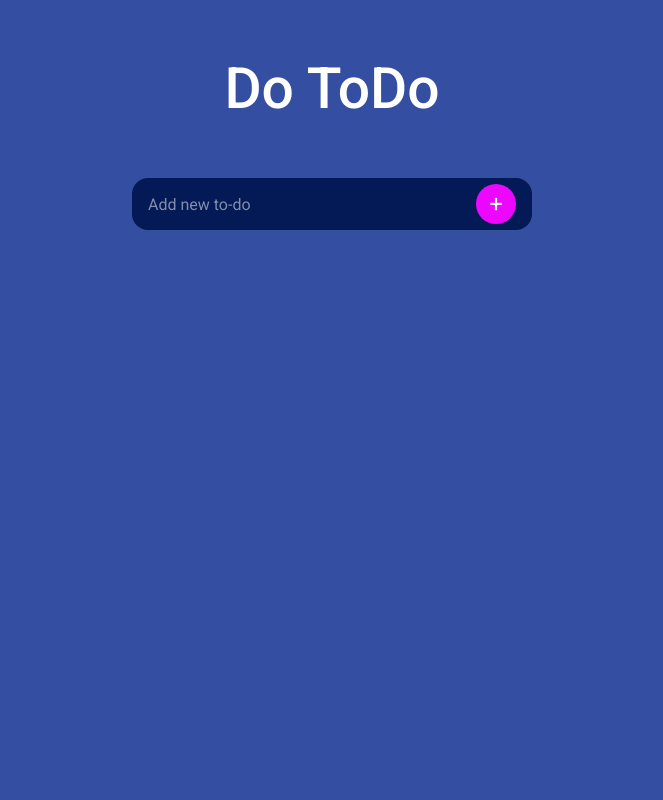
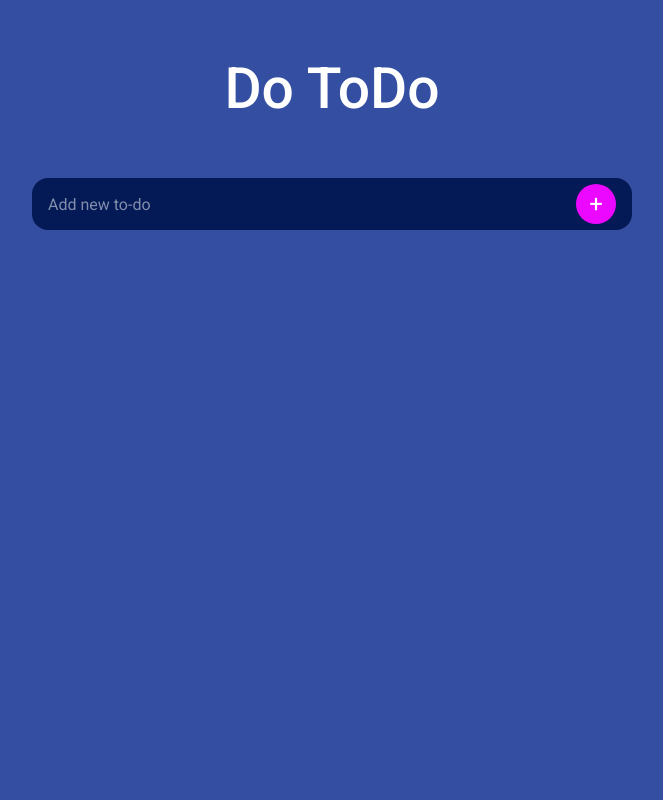
Before and after one commit to abatushkova/edu-react-todo-list, a React (Create React App) app: page / in a window 1280 px wide. Shown: the top 800 px of the page, without its empty margins (308-971 px from the left). Built offline with nearby package versions, Linux system fonts and the light colour scheme.

Commit message:
fix add-task styles

```diff
--- a/src/components/AddTask/AddTask.scss
+++ b/src/components/AddTask/AddTask.scss
@@ -5,9 +5,10 @@
   align-items: center;
   justify-content: space-between;
   width: 100%;
-  max-width: 40rem;
+  max-width: 60rem;
   height: 5.2rem;
   padding: 0 1.6rem;
+  margin-bottom: 3.6rem;
   box-sizing: border-box;
   border-radius: 1.6rem;
   background-color: $color-surface;
@@ -30,6 +31,7 @@
   }
 
   &__button {
+    flex-shrink: 0;
     width: 4rem;
     height: 4rem;
     border-radius: 50%;
```
